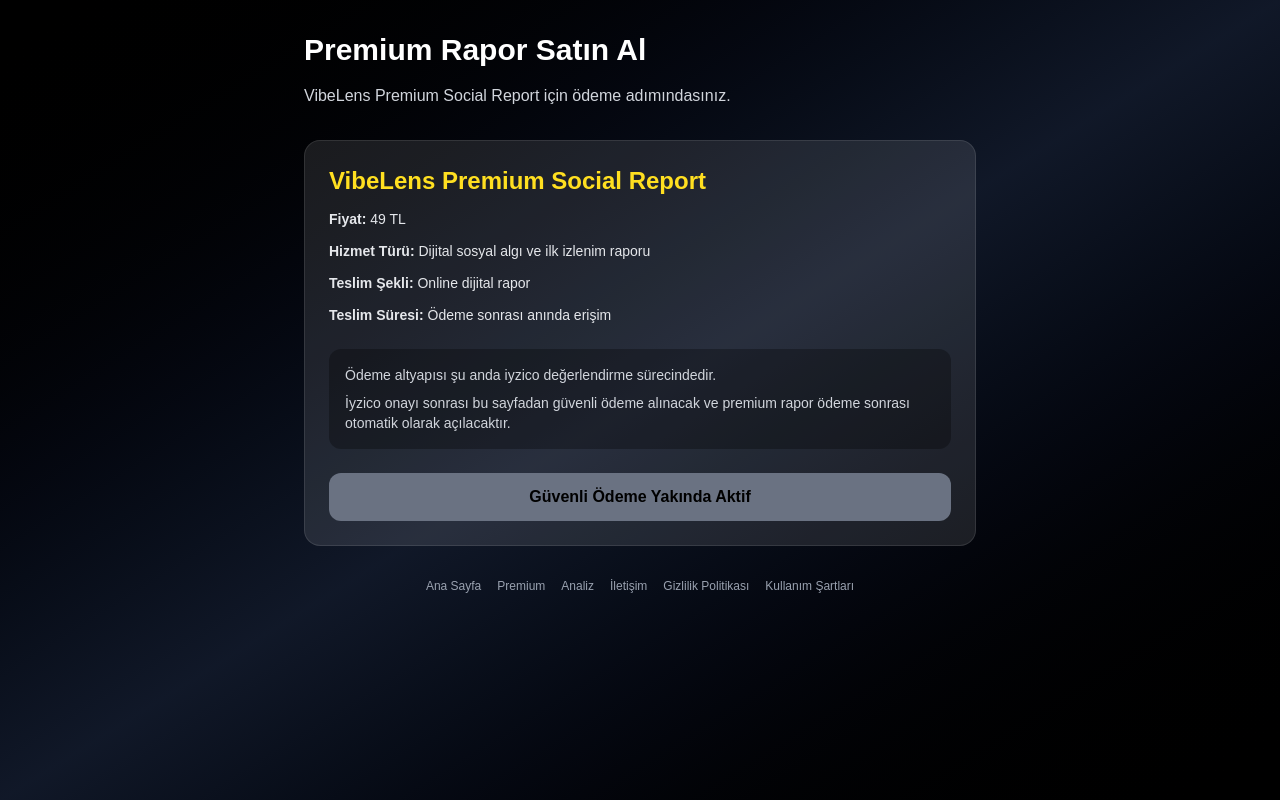
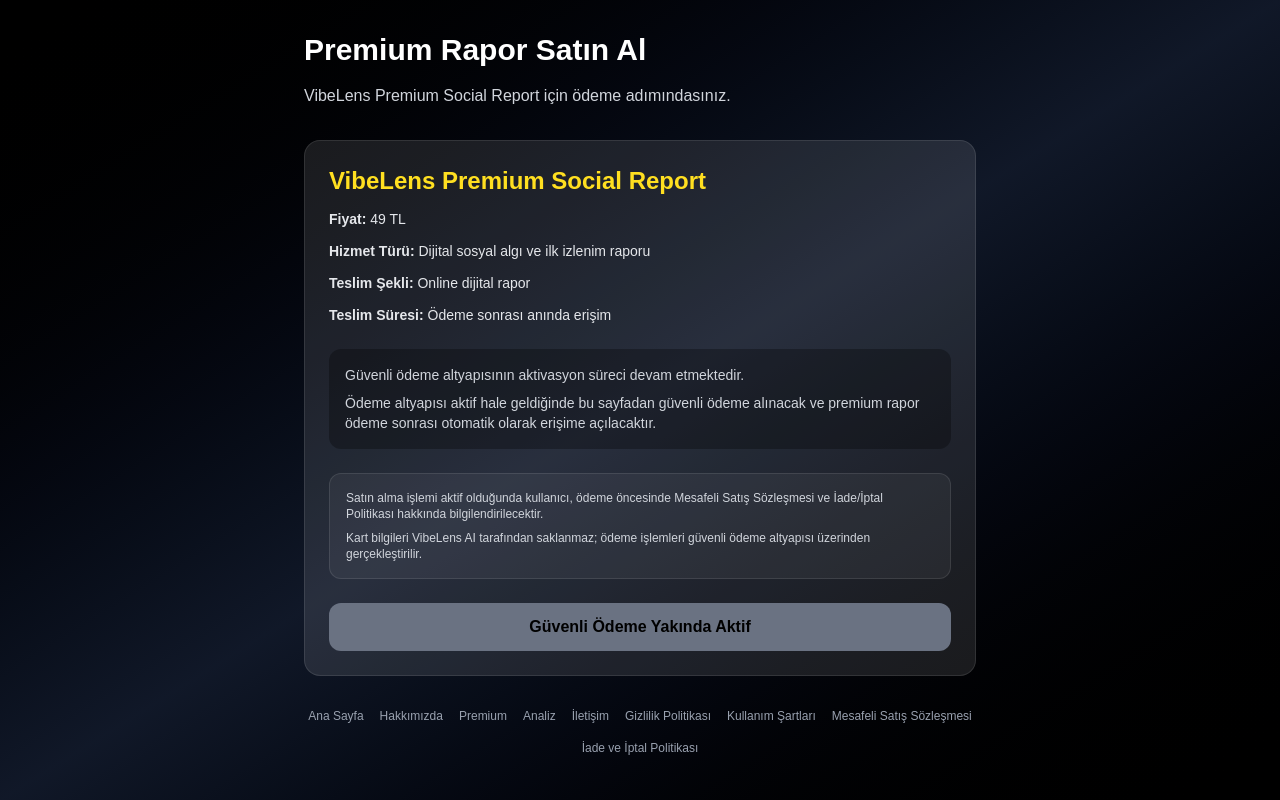
Before and after one commit to safakbahar68-lgtm/vibelens-ai, a Next.js app: page /payment in a window 1280 px wide. Built offline with nearby package versions, Linux system fonts and the light colour scheme.

Commit message:
make payment page provider neutral

```diff
--- a/app/payment/page.tsx
+++ b/app/payment/page.tsx
@@ -26,11 +26,21 @@
 
           <div className="bg-black/30 rounded-xl p-4 mb-6">
             <p className="text-sm text-gray-300 mb-2">
-              Ödeme altyapısı şu anda iyzico değerlendirme sürecindedir.
+              Güvenli ödeme altyapısının aktivasyon süreci devam etmektedir.
             </p>
 
             <p className="text-sm text-gray-300">
-              İyzico onayı sonrası bu sayfadan güvenli ödeme alınacak ve premium rapor ödeme sonrası otomatik olarak açılacaktır.
+              Ödeme altyapısı aktif hale geldiğinde bu sayfadan güvenli ödeme alınacak ve premium rapor ödeme sonrası otomatik olarak erişime açılacaktır.
+            </p>
+          </div>
+
+          <div className="bg-white/5 border border-white/10 rounded-xl p-4 mb-6 text-xs text-gray-300">
+            <p className="mb-2">
+              Satın alma işlemi aktif olduğunda kullanıcı, ödeme öncesinde Mesafeli Satış Sözleşmesi ve İade/İptal Politikası hakkında bilgilendirilecektir.
+            </p>
+
+            <p>
+              Kart bilgileri VibeLens AI tarafından saklanmaz; ödeme işlemleri güvenli ödeme altyapısı üzerinden gerçekleştirilir.
             </p>
           </div>
 
@@ -44,11 +54,14 @@
 
         <footer className="mt-8 flex flex-wrap justify-center gap-4 text-xs text-gray-400">
           <Link href="/">Ana Sayfa</Link>
+          <Link href="/about">Hakkımızda</Link>
           <Link href="/premium">Premium</Link>
           <Link href="/upload">Analiz</Link>
           <Link href="/contact">İletişim</Link>
           <Link href="/privacy">Gizlilik Politikası</Link>
           <Link href="/terms">Kullanım Şartları</Link>
+          <Link href="/distance-sales">Mesafeli Satış Sözleşmesi</Link>
+          <Link href="/refund">İade ve İptal Politikası</Link>
         </footer>
       </div>
     </main>
```
